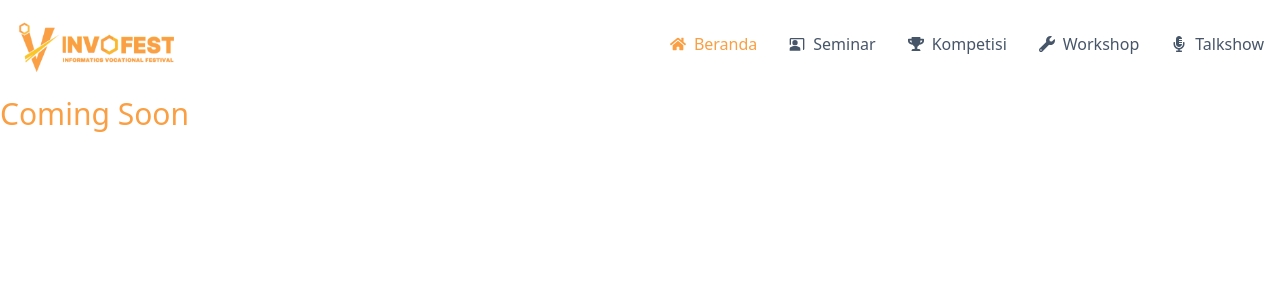
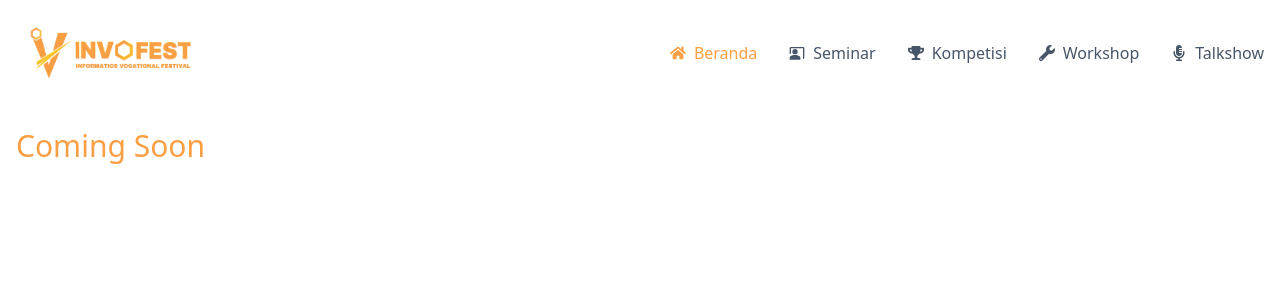
Before and after one commit to KarMint26/invofest-2024, a React (Vite) app: page / in a window 1280 px wide. Shown: the top 300 px of the page. Built offline with nearby package versions, Linux system fonts and the light colour scheme.

Commit message:
navbar complete

```diff
--- a/src/App.tsx
+++ b/src/App.tsx
@@ -11,7 +11,7 @@ const App = () => {
   return (
     <React.Fragment>
       <Navbar />
-      <div className="pt-24">
+      <div className="pt-28">
       <Routes>
         <Route path="/" element={<Home />} />
         <Route path="/talkshow" element={<Talkshow />} />
--- a/src/components/custom/Navbar.tsx
+++ b/src/components/custom/Navbar.tsx
@@ -20,7 +20,7 @@ const Navbar = () => {
             href="/"
             className="flex items-center space-x-3 rtl:space-x-reverse"
           >
-            <img src={Logo} className="w-40" alt="Invofest Logo" />
+            <img src={Logo} className="w-48" alt="Invofest Logo" />
           </a>
           <button
             data-collapse-toggle="navbar-default"
--- a/src/pages/Home.tsx
+++ b/src/pages/Home.tsx
@@ -3,7 +3,9 @@ import React from "react";
 const Home = () => {
   return (
     <React.Fragment>
-      <div className="text-3xl text-invofest">Coming Soon</div>
+      <div className="max-w-screen-xl p-4">
+        <div className="text-3xl text-invofest">Coming Soon</div>
+      </div>
     </React.Fragment>
   );
 };
```
Also changed, not shown: public/assets/nav-logo.png.
